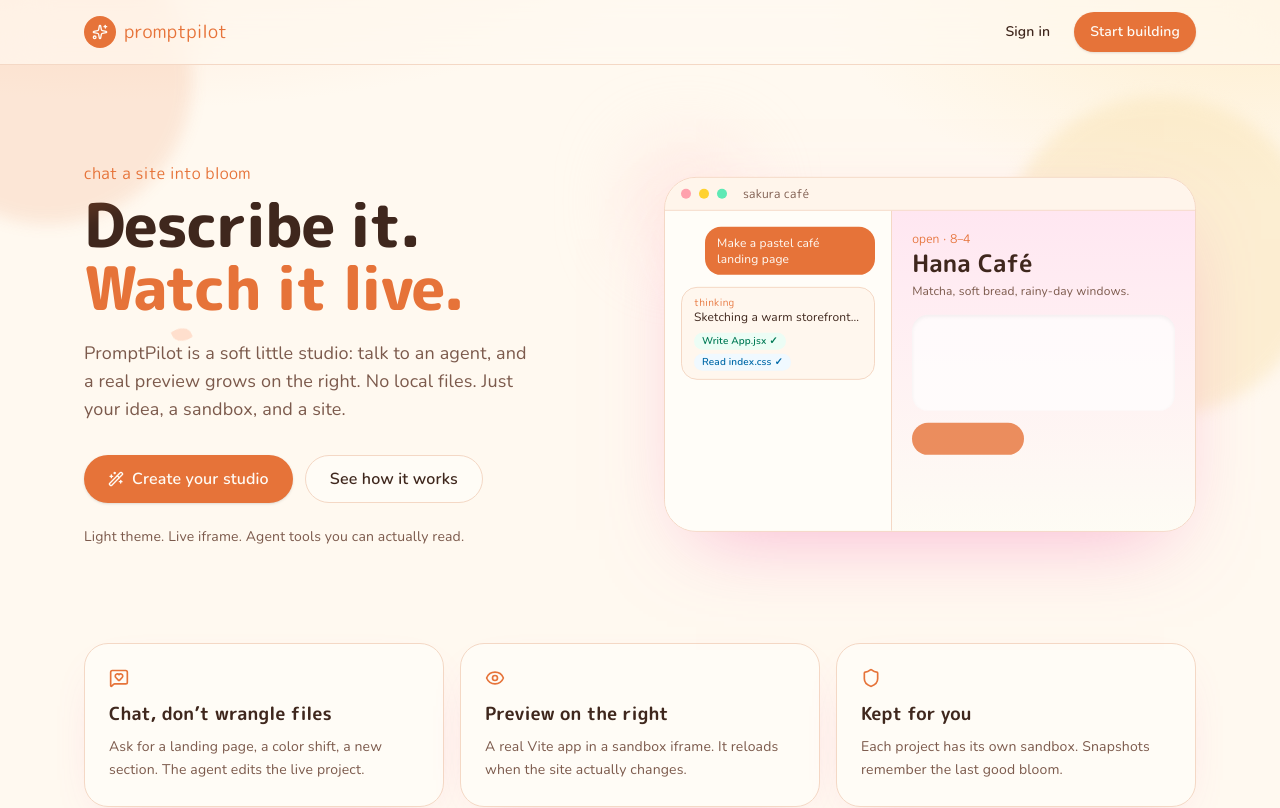
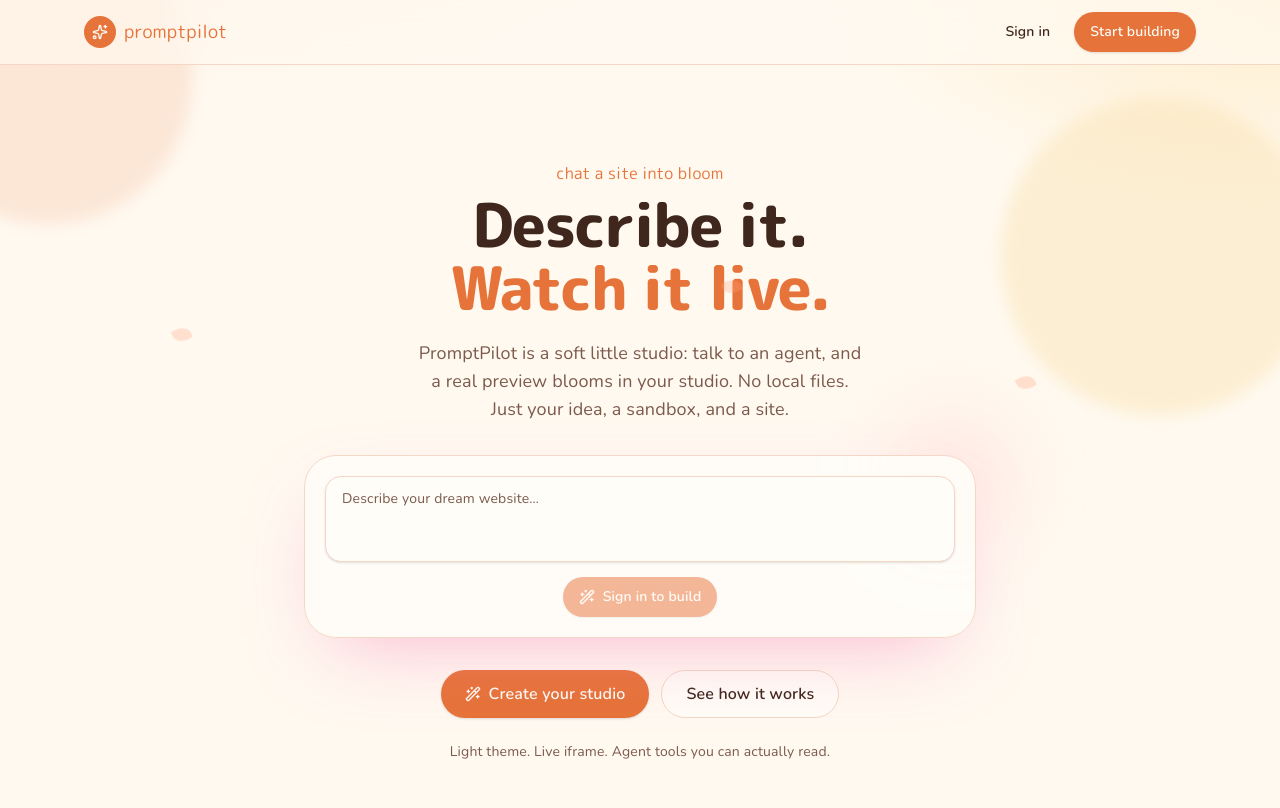
Before and after one commit to bhupeshv29/Prompt-pilot, a React (Vite) app in the folder frontend/: page / in a window 1280 px wide. Shown: the top 808 px of the page. Built offline with nearby package versions, Linux system fonts and the light colour scheme; no server answers; a web font is replaced by a local one.

Commit message:
Fix: landing page

```diff
--- a/frontend/src/pages/Dashboard.tsx
+++ b/frontend/src/pages/Dashboard.tsx
@@ -1,4 +1,4 @@
-import { useEffect, useState } from "react";
+import { useEffect, useRef, useState } from "react";
 import { useNavigate } from "react-router-dom";
 import { FolderPlus, LogOut, Sparkles, Trash2 } from "lucide-react";
 import { api, clearToken } from "@/api/client";
@@ -30,6 +30,7 @@ export default function Dashboard() {
   const [conversations, setConversations] = useState<Conversation[]>([]);
   const [loading, setLoading] = useState(true);
   const [creating, setCreating] = useState(false);
+  const consumedPendingRef = useRef(false);
 
   async function loadList() {
     const res = await api.get("/conversations");
@@ -37,12 +38,34 @@ export default function Dashboard() {
   }
 
   useEffect(() => {
-    loadList()
-      .catch(() => {
+    if (consumedPendingRef.current) return;
+    consumedPendingRef.current = true;
+    const pending = sessionStorage.getItem("pendingPrompt");
+    (async () => {
+      try {
+        await loadList();
+      } catch {
         clearToken();
         navigate("/login");
-      })
-      .finally(() => setLoading(false));
+        return;
+      } finally {
+        setLoading(false);
+      }
+      if (!pending) return;
+      sessionStorage.removeItem("pendingPrompt");
+      try {
+        const flat = pending.trim().replace(/\s+/g, " ");
+        const res = await api.post("/conversations", {
+          title:
+            flat.length > 60 ? `${flat.slice(0, 57)}...` : flat || "New project",
+        });
+        navigate(`/projects/${res.data.conversation.id}`, {
+          state: { initialPrompt: pending.trim() },
+        });
+      } catch {
+        // stay on studio; the user can start a project manually
+      }
+    })();
   }, [navigate]);
 
   async function createConversation() {
--- a/frontend/src/pages/Landing.tsx
+++ b/frontend/src/pages/Landing.tsx
@@ -1,4 +1,5 @@
-import { Link } from "react-router-dom";
+import { useState } from "react";
+import { Link, useNavigate } from "react-router-dom";
 import {
   Eye,
   MessageSquareHeart,
@@ -7,10 +8,20 @@ import {
   Wand2,
 } from "lucide-react";
 import { Button } from "@/components/ui/button";
+import { Textarea } from "@/components/ui/textarea";
 import { getToken } from "@/api/client";
 
 export default function Landing() {
+  const navigate = useNavigate();
   const signedIn = Boolean(getToken());
+  const [prompt, setPrompt] = useState("");
+
+  function submitPrompt() {
+    const text = prompt.trim();
+    if (!text) return;
+    sessionStorage.setItem("pendingPrompt", text);
+    navigate(signedIn ? "/studio" : "/login");
+  }
 
   return (
     <div className="relative overflow-hidden">
@@ -48,19 +59,50 @@ export default function Landing() {
       </header>
 
       <main>
-        <section className="mx-auto grid max-w-6xl items-center gap-12 px-5 py-16 lg:grid-cols-2 lg:py-24">
-          <div>
+        <section className="mx-auto max-w-3xl px-5 py-16 text-center lg:py-24">
           <p className="font-accent text-primary">chat a site into bloom</p>
           <h1 className="font-display mt-2 text-5xl font-extrabold leading-[1.05] tracking-tight sm:text-6xl">
             Describe it.
             <span className="block text-primary">Watch it live.</span>
           </h1>
-            <p className="mt-5 max-w-md text-lg text-muted-foreground">
+          <p className="mx-auto mt-5 max-w-md text-lg text-muted-foreground">
             PromptPilot is a soft little studio: talk to an agent, and a real
-              preview grows on the right. No local files. Just your idea, a
+            preview blooms in your studio. No local files. Just your idea, a
             sandbox, and a site.
           </p>
-            <div className="mt-8 flex flex-wrap gap-3">
+
+          <div className="relative mx-auto mt-8 max-w-2xl text-left">
+            <div className="absolute -right-8 -top-8 size-28 rounded-full bg-accent/80 blur-2xl" />
+            <div className="relative rounded-[2rem] border border-border bg-card/90 p-4 shadow-[0_30px_80px_-32px_rgba(244,114,182,0.55)] sm:p-5">
+              <form
+                onSubmit={(e) => {
+                  e.preventDefault();
+                  submitPrompt();
+                }}
+              >
+                <Textarea
+                  value={prompt}
+                  onChange={(e) => setPrompt(e.target.value)}
+                  onKeyDown={(e) => {
+                    if (e.key === "Enter" && !e.shiftKey) {
+                      e.preventDefault();
+                      submitPrompt();
+                    }
+                  }}
+                  placeholder="Describe your dream website…"
+                  rows={3}
+                />
+                <div className="mt-2 flex justify-center">
+                  <Button type="submit" disabled={!prompt.trim()}>
+                    <Wand2 />
+                    {signedIn ? "Build it" : "Sign in to build"}
+                  </Button>
+                </div>
+              </form>
+            </div>
+          </div>
+
+          <div className="mt-8 flex flex-wrap justify-center gap-3">
             <Button asChild size="lg">
               <Link to={signedIn ? "/studio" : "/register"}>
                 <Wand2 />
@@ -74,49 +116,6 @@ export default function Landing() {
           <p className="mt-6 text-sm text-muted-foreground">
             Light theme. Live iframe. Agent tools you can actually read.
           </p>
-          </div>
-
-          <div className="floaty relative">
-            <div className="absolute -left-6 -top-6 size-24 rounded-full bg-accent/80 blur-2xl" />
-            <div className="relative overflow-hidden rounded-[2rem] border border-border bg-card shadow-[0_30px_80px_-32px_rgba(244,114,182,0.55)]">
-              <div className="flex items-center gap-2 border-b border-border bg-muted/50 px-4 py-2">
-                <span className="size-2.5 rounded-full bg-rose-300" />
-                <span className="size-2.5 rounded-full bg-amber-300" />
-                <span className="size-2.5 rounded-full bg-emerald-300" />
-                <span className="font-accent ml-2 text-xs text-muted-foreground">
-                  sakura café
-                </span>
-              </div>
-              <div className="grid min-h-[320px] sm:grid-cols-[0.9fr_1.2fr]">
-                <div className="space-y-3 border-r border-border bg-card p-4">
-                  <div className="ml-6 rounded-2xl rounded-br-md bg-primary px-3 py-2 text-xs text-primary-foreground">
-                    Make a pastel café landing page
-                  </div>
-                  <div className="rounded-2xl rounded-bl-md border border-border bg-muted/40 px-3 py-2 text-xs">
-                    <p className="font-accent text-[10px] text-primary">thinking</p>
-                    Sketching a warm storefront…
-                    <div className="mt-2 flex flex-wrap gap-1">
-                      <span className="rounded-full bg-emerald-50 px-2 py-0.5 text-[10px] font-semibold text-emerald-700">
-                        Write App.jsx ✓
-                      </span>
-                      <span className="rounded-full bg-sky-50 px-2 py-0.5 text-[10px] font-semibold text-sky-700">
-                        Read index.css ✓
-                      </span>
-                    </div>
-                  </div>
-                </div>
-                <div className="bg-[linear-gradient(180deg,oklch(0.95_0.03_350),oklch(0.99_0.01_95))] p-5">
-                  <p className="font-accent text-primary text-xs">open · 8–4</p>
-                  <h2 className="font-display text-2xl font-bold">Hana Café</h2>
-                  <p className="mt-1 text-xs text-muted-foreground">
-                    Matcha, soft bread, rainy-day windows.
-                  </p>
-                  <div className="mt-4 h-24 rounded-2xl bg-white/70 shadow-inner" />
-                  <div className="mt-3 h-8 w-28 rounded-full bg-primary/80" />
-                </div>
-              </div>
-            </div>
-          </div>
         </section>
 
         <section className="mx-auto max-w-6xl px-5 pb-16">
--- a/frontend/src/pages/Project.tsx
+++ b/frontend/src/pages/Project.tsx
@@ -1,5 +1,5 @@
 import { useEffect, useRef, useState, type FormEvent } from "react";
-import { useNavigate, useParams } from "react-router-dom";
+import { useLocation, useNavigate, useParams } from "react-router-dom";
 import axios from "axios";
 import { ArrowLeft, Code2, Download, ExternalLink, Eye, Loader2, RefreshCw, Send } from "lucide-react";
 import { api, clearToken } from "@/api/client";
@@ -36,6 +36,11 @@ function isSandboxDown(error: unknown) {
 export default function Project() {
   const { id } = useParams();
   const navigate = useNavigate();
+  const location = useLocation();
+  const initialPromptRef = useRef<string | null>(
+    (location.state as { initialPrompt?: string } | null)?.initialPrompt ??
+      null,
+  );
   const [active, setActive] = useState<Conversation | null>(null);
   const [previewUrl, setPreviewUrl] = useState("");
   const [previewKey, setPreviewKey] = useState(0);
@@ -132,6 +137,11 @@ export default function Project() {
       setQuestion(null);
       const history = await api.get(`/conversations/${id}/messages`);
       setMessages(history.data.messages);
+      if (history.data.messages.length === 0 && initialPromptRef.current) {
+        const first = initialPromptRef.current;
+        initialPromptRef.current = null;
+        await send(first);
+      }
     } catch (error) {
       if (isSandboxDown(error)) {
         setSandboxError("sandbox unavailable, retry");
@@ -154,9 +164,10 @@ export default function Project() {
     }
   }
 
-  async function send() {
-    if (!id || !input.trim() || sending) return;
-    const content = input.trim();
+  async function send(contentOverride?: string) {
+    const raw = contentOverride ?? input;
+    if (!id || !raw.trim() || sending) return;
+    const content = raw.trim();
     setInput("");
     setSending(true);
     setAgentBusy(true);
@@ -238,6 +249,7 @@ export default function Project() {
   }
 
   useEffect(() => {
+    if (initialPromptRef.current) window.history.replaceState({}, "");
     openConversation();
     return () => {
       pauseActive();
```
Lines whose indentation alone changed are shown as unchanged.
